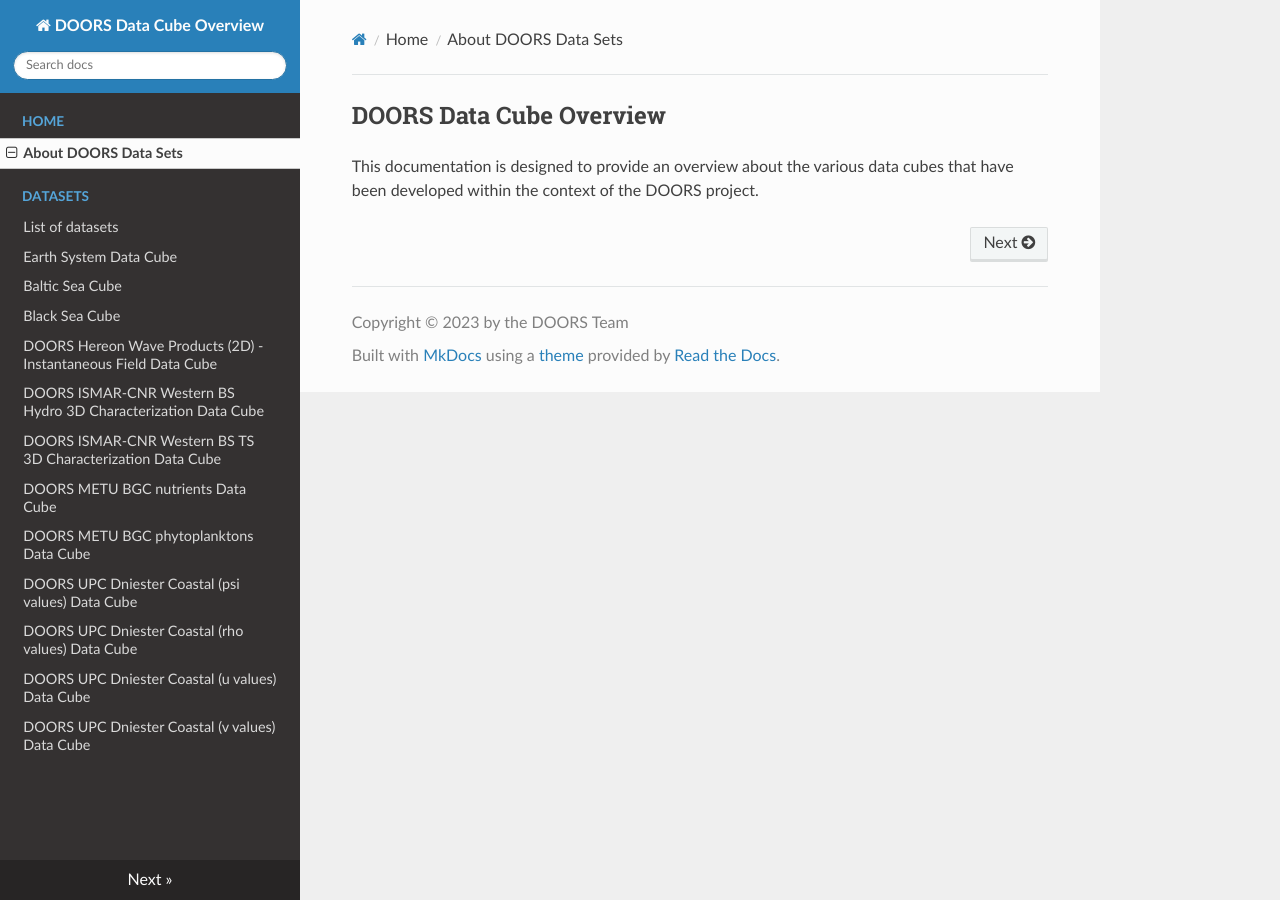
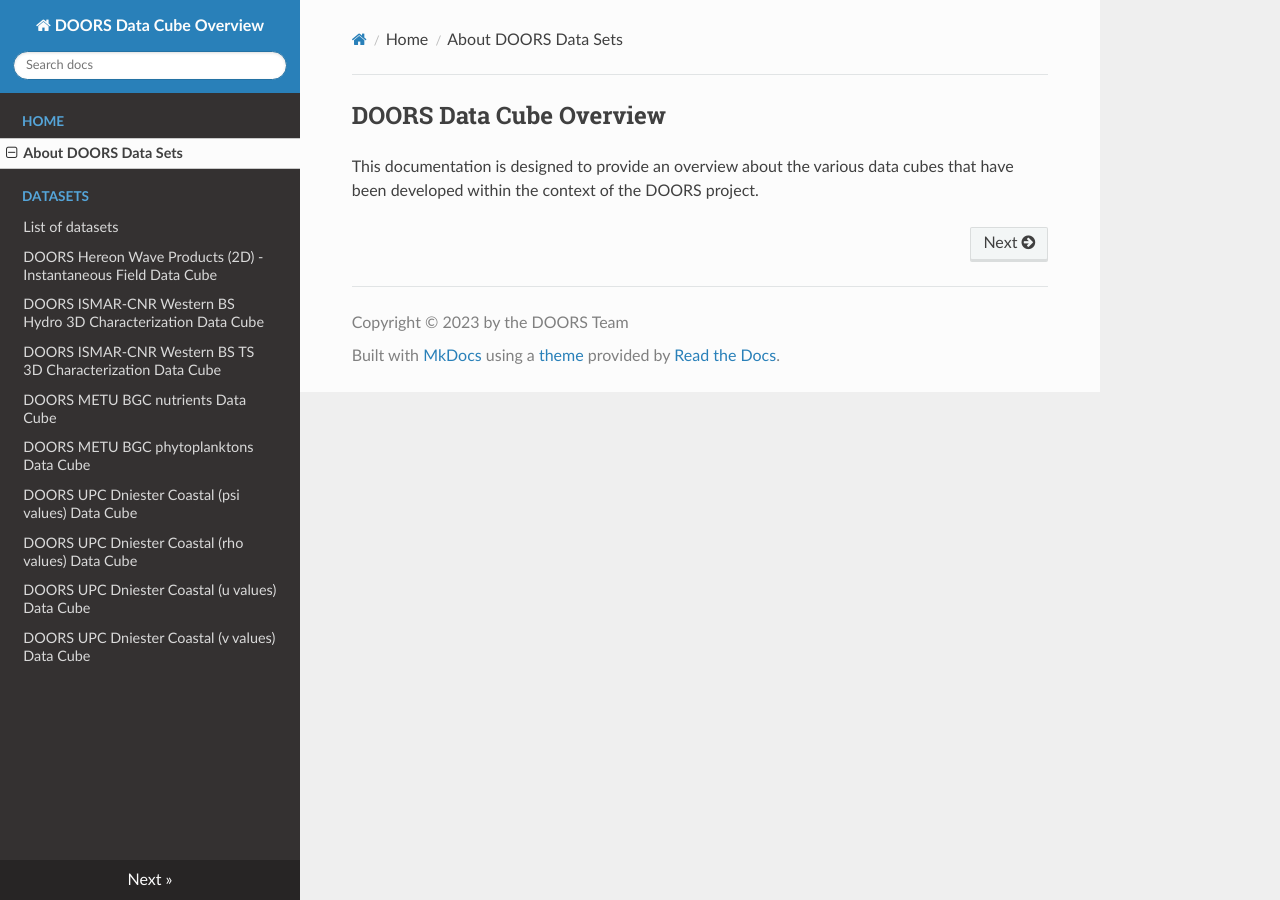
Before and after one commit to bcdev/doors-recipes, an MkDocs documentation site: the page built from docs/index.md, in a window 1280 px wide. Built offline with MkDocs 1.6.1, drawn with Linux system fonts in a browser that asks for light colours; nearby versions of some CDN libraries.

Commit message:
removed entries

```diff
--- a/mkdocs.yml
+++ b/mkdocs.yml
@@ -10,9 +10,6 @@ nav:
     - About DOORS Data Sets: index.md
   - Datasets:
     - List of datasets: datasets/datasets.md
-    - Earth System Data Cube: datasets/ESDC.md
-    - Baltic Sea Cube: datasets/baltic-sea.md
-    - Black Sea Cube: datasets/black-sea.md
 
     - DOORS Hereon Wave Products (2D) - Instantaneous Field Data Cube: datasets/Hereon--WAVES-BSeas4-BS-b20230123_re-sv08.00.md
     - DOORS ISMAR-CNR Western BS Hydro 3D Characterization Data Cube: datasets/west2018_01_01_2020_reg_hydro_0.01.md
```
